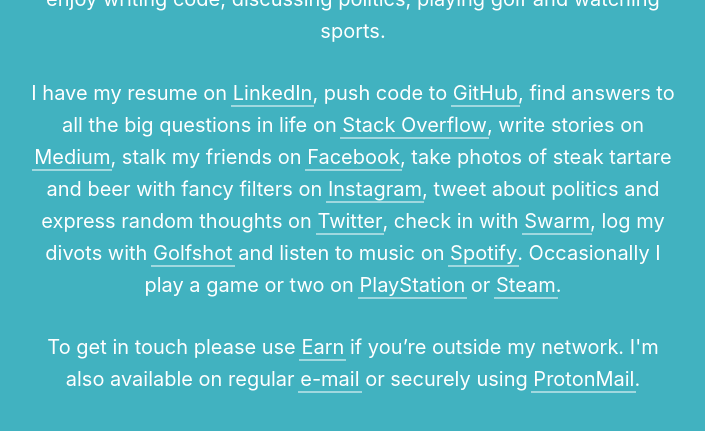
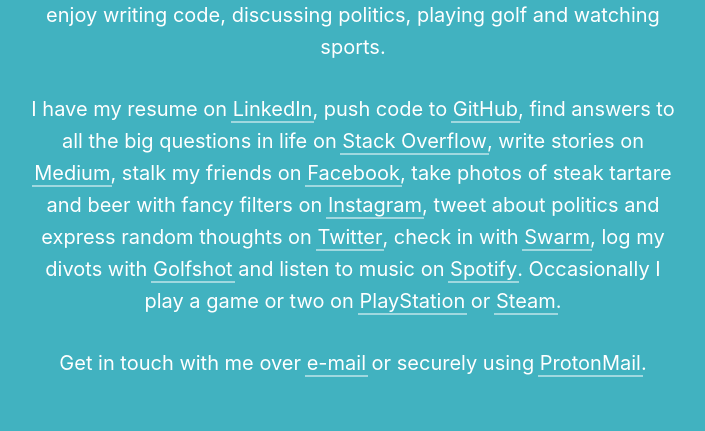
Before and after one commit to klr/klr.io, a website: page src/index.html in a window 1280 px wide. Shown: the part 291-722 px from the top of the page, without its empty margins (287-992 px from the left). Drawn offline with Linux system fonts and the light colour scheme.

Commit message:
Removed Earn

```diff
--- a/src/index.html
+++ b/src/index.html
@@ -34,7 +34,7 @@
 
         <p>I have my resume on <a href="https://www.linkedin.com/in/karlroos">LinkedIn</a>, push code to <a href="https://github.com/klr">GitHub</a>, find answers to all the big questions in life on <a href="http://stackoverflow.com/users/517616/karl-laurentius-roos">Stack Overflow</a>, write stories on <a href="https://medium.com/@karlroos">Medium</a>, stalk my friends on <a href="https://www.facebook.com/karlroos">Facebook</a>, take photos of steak tartare and beer with fancy filters on <a href="http://instagram.com/karlroos">Instagram</a>, tweet about politics and express random thoughts on <a href="https://twitter.com/karlroos">Twitter</a>, check in with <a href="https://foursquare.com/karlroos">Swarm</a>, log my divots with <a href="http://golfshot.com/members/0376001110/statistics">Golfshot</a> and listen to music on <a href="https://open.spotify.com/user/karlroos">Spotify</a>. Occasionally I play a game or two on <a href="https://my.playstation.com/profile/karlroos">PlayStation</a> or <a href="http://steamcommunity.com/id/kl_r/">Steam</a>.</p>
 
-        <p>To get in touch please use <a href="https://earn.com/karlroos/">Earn</a> if you’re outside my network. I'm also available on regular <a href="mailto:karlroos93@gmail.com">e-mail</a> or securely using <a href="mailto:klr@protonmail.ch">ProtonMail</a>.</p>
+        <p>Get in touch with me over <a href="mailto:karlroos93@gmail.com">e-mail</a> or securely using <a href="mailto:klr@protonmail.ch">ProtonMail</a>.</p>
 
     </section>
 
```
